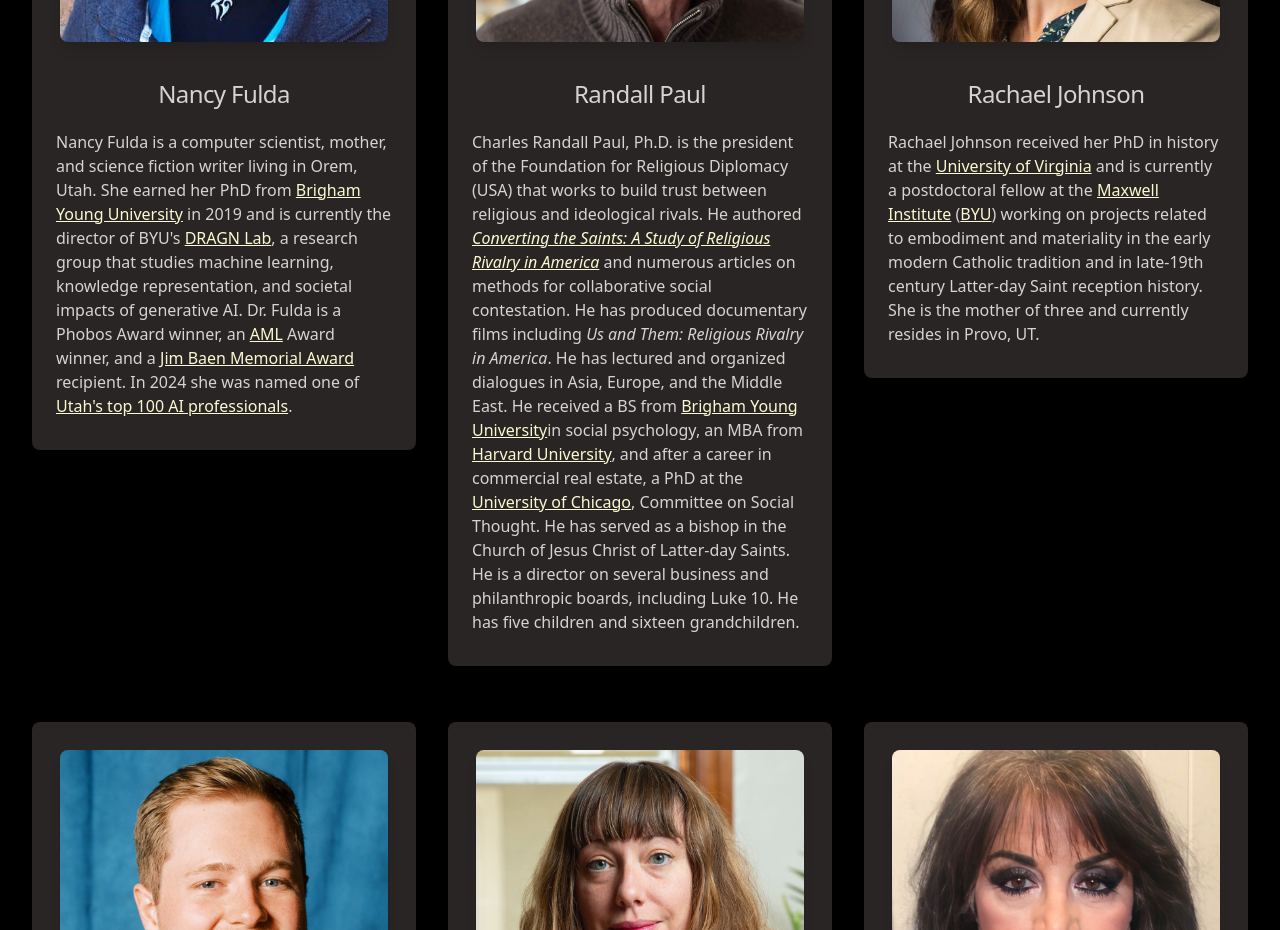
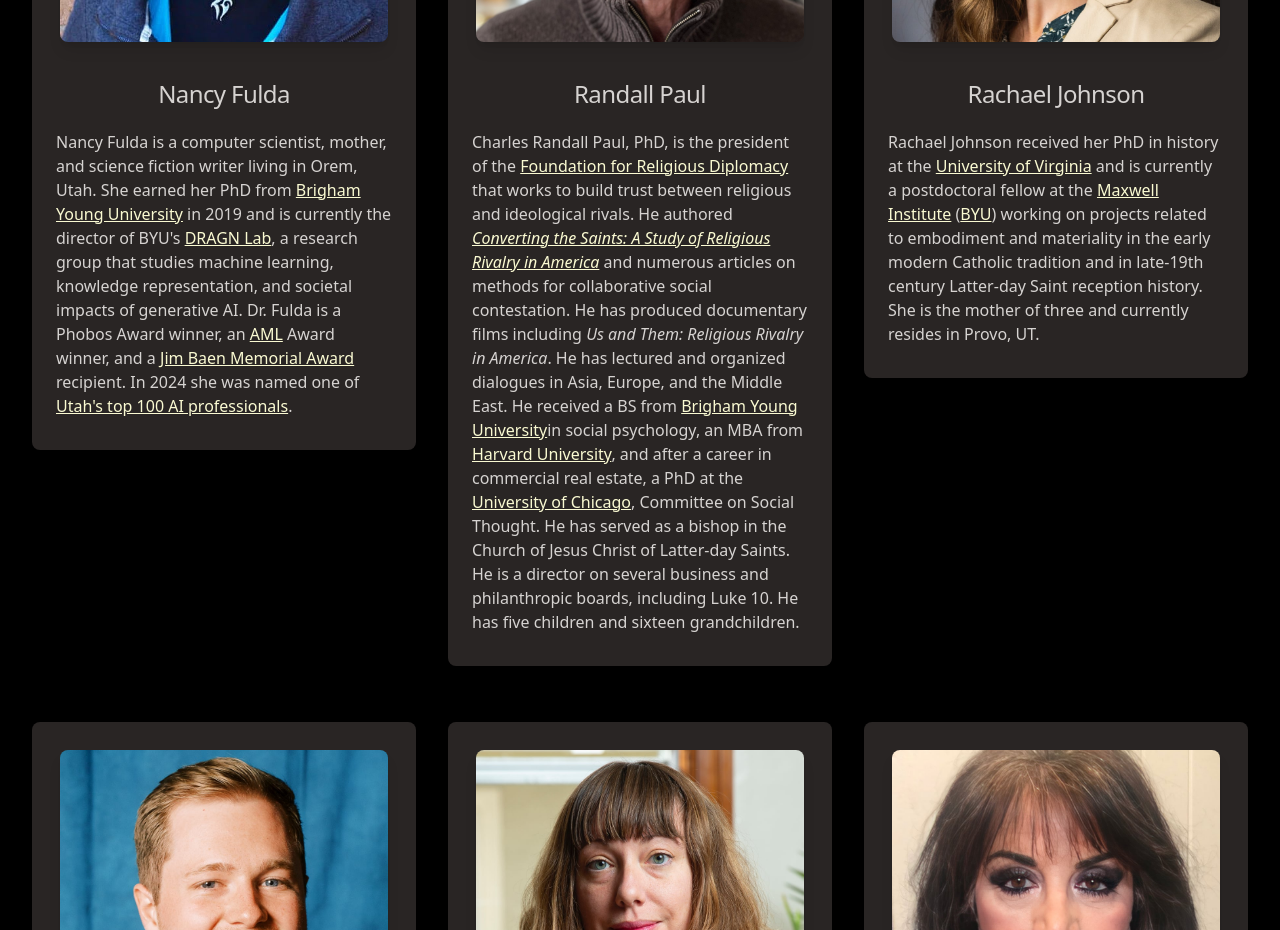
Before and after one commit to MormonTranshumanistAssociation/mtaconf, a React (Vite) app: page / in a window 1280 px wide. Shown: the part 10760-11690 px from the top of the page. Built offline with nearby package versions, Linux system fonts and the light colour scheme.

Commit message:
Update speaker bios

```diff
--- a/src/2024/speakers.tsx
+++ b/src/2024/speakers.tsx
@@ -250,9 +250,9 @@
                   </a>{" "}
                   for Wayfare Magazine. Carl has made a career in software
                   engineering, and currently works as co-founder and CTO of{" "}
-                  <a href="">Crescendo</a>, which is building a talent search
-                  and payroll platform that will be used by{" "}
-                  <a href="https://www.byupathway.edu/">BYU Pathway</a>{" "}
+                  <a href="https://www.joincrescendo.com">Crescendo</a>, which
+                  is building a talent search and payroll platform that will be
+                  used by <a href="https://www.byupathway.edu/">BYU Pathway</a>{" "}
                   graduates. Carl received a BA in Portuguese from{" "}
                   <a href="https://www.byu.edu">Brigham Young University</a> and
                   an MS in Computer Science from the{" "}
@@ -550,9 +550,12 @@
               portrait="/img/2024/randall-paul.jpg"
               content={
                 <p>
-                  Charles Randall Paul, Ph.D. is the president of the Foundation
-                  for Religious Diplomacy (USA) that works to build trust
-                  between religious and ideological rivals. He authored{" "}
+                  Charles Randall Paul, PhD, is the president of the{" "}
+                  <a href="https://relidip.org/">
+                    Foundation for Religious Diplomacy
+                  </a>{" "}
+                  that works to build trust between religious and ideological
+                  rivals. He authored{" "}
                   <a href="https://www.amazon.com/Converting-Saints-Religious-Rivalry-America/dp/1589587561">
                     <em>
                       Converting the Saints: A Study of Religious Rivalry in
```
